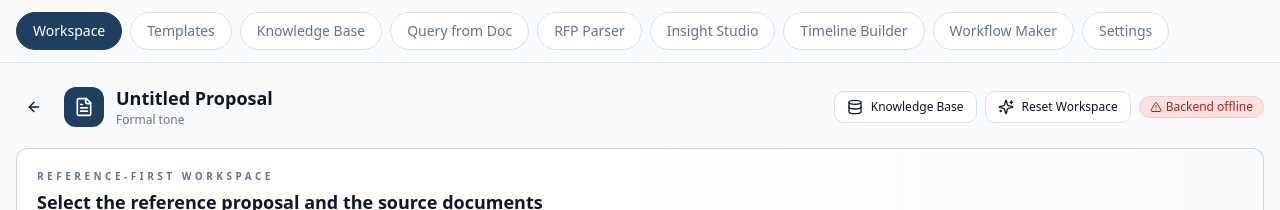
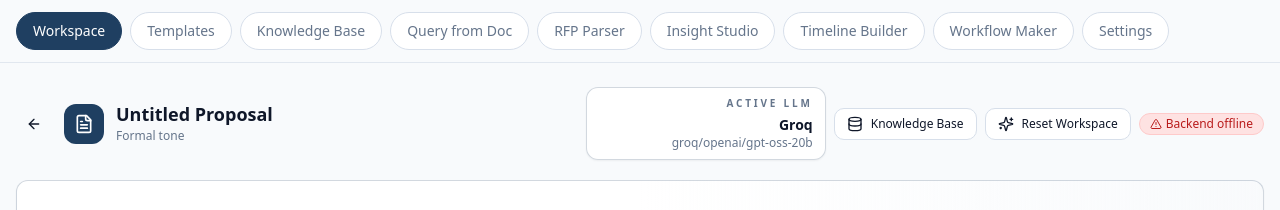
Before and after one commit to lowkeyend/Copilot-Proposal-Generator, a Next.js app in the folder frontend/: page /workspace in a window 1280 px wide. Shown: the top 210 px of the page. Built offline with nearby package versions, Linux system fonts and the light colour scheme; no server answers.

Commit message:
Show active LLM in workspace header

```diff
--- a/frontend/app/workspace/page.tsx
+++ b/frontend/app/workspace/page.tsx
@@ -214,6 +214,12 @@ function todayLabel() {
   }).format(new Date());
 }
 
+function providerLabel(model: string) {
+  if (model.startsWith("groq/")) return "Groq";
+  if (model.startsWith("openrouter/")) return "OpenRouter";
+  return "Custom";
+}
+
 export default function WorkspacePage() {
   const router = useRouter();
   const store = useProposalStore();
@@ -242,6 +248,8 @@ export default function WorkspacePage() {
   const [exporting, setExporting] = useState(false);
   const [exportUrl, setExportUrl] = useState("");
   const [loadedTemplateSignature, setLoadedTemplateSignature] = useState("");
+  const activeModel = store.model || models[0];
+  const activeProvider = providerLabel(activeModel);
 
   useEffect(() => {
     api.listTemplates()
@@ -548,6 +556,15 @@ export default function WorkspacePage() {
           </div>
         </div>
         <div className="flex items-center gap-2">
+          <div className="hidden min-w-[240px] rounded-xl border border-primary/20 bg-white/90 px-3 py-2 text-right shadow-sm md:block">
+            <div className="text-[10px] font-semibold uppercase tracking-[0.28em] text-muted-foreground">
+              Active LLM
+            </div>
+            <div className="mt-1 text-sm font-semibold text-slate-900">{activeProvider}</div>
+            <div className="truncate text-xs text-muted-foreground" title={activeModel}>
+              {activeModel}
+            </div>
+          </div>
           <Button variant="outline" size="sm" onClick={() => router.push("/knowledge-base")}>
             <Database className="h-4 w-4" />
             Knowledge Base
@@ -562,6 +579,15 @@ export default function WorkspacePage() {
 
       <Card className="mb-5 border-primary/20 bg-gradient-to-r from-white via-white to-muted/30">
         <CardContent className="space-y-4 pt-5">
+          <div className="rounded-xl border border-primary/15 bg-white/85 px-3 py-2 md:hidden">
+            <div className="text-[10px] font-semibold uppercase tracking-[0.28em] text-muted-foreground">
+              Active LLM
+            </div>
+            <div className="mt-1 text-sm font-semibold text-slate-900">{activeProvider}</div>
+            <div className="truncate text-xs text-muted-foreground" title={activeModel}>
+              {activeModel}
+            </div>
+          </div>
           <div className="flex flex-wrap items-end justify-between gap-4">
             <div className="min-w-[280px] flex-1">
               <div className="text-[10px] font-semibold uppercase tracking-[0.35em] text-muted-foreground">
```
